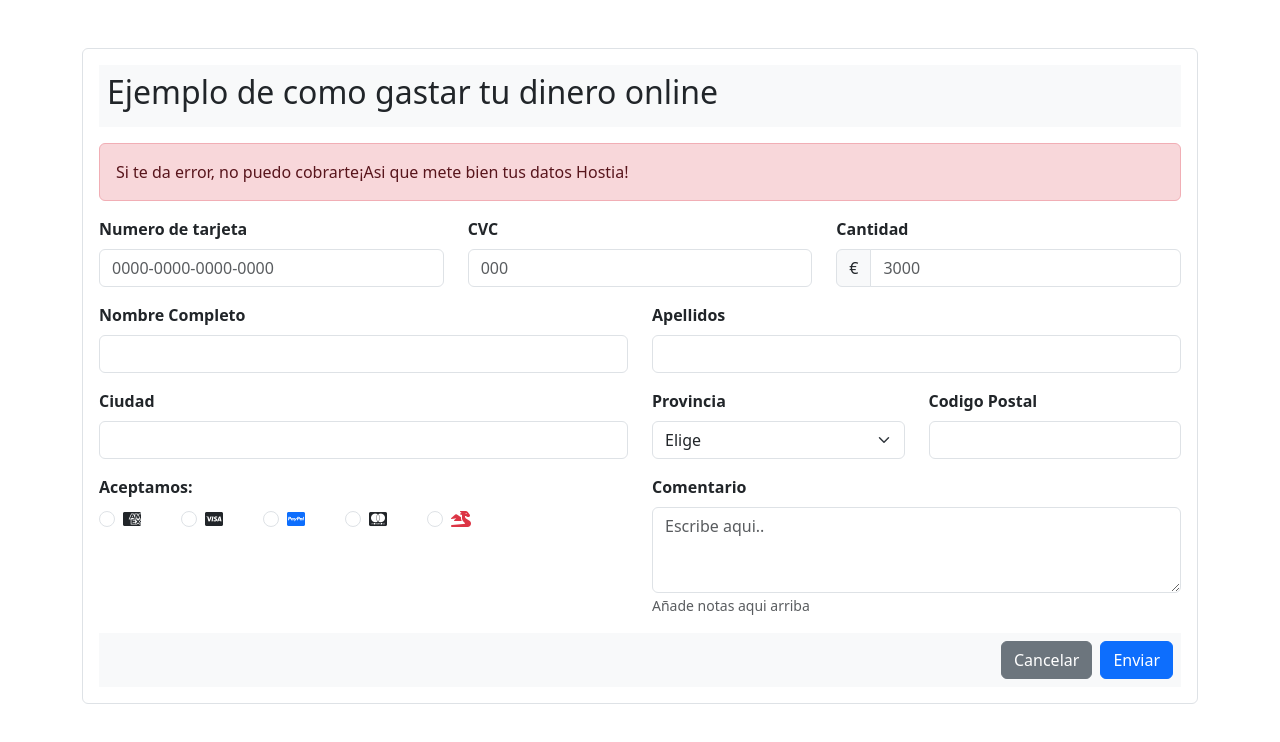
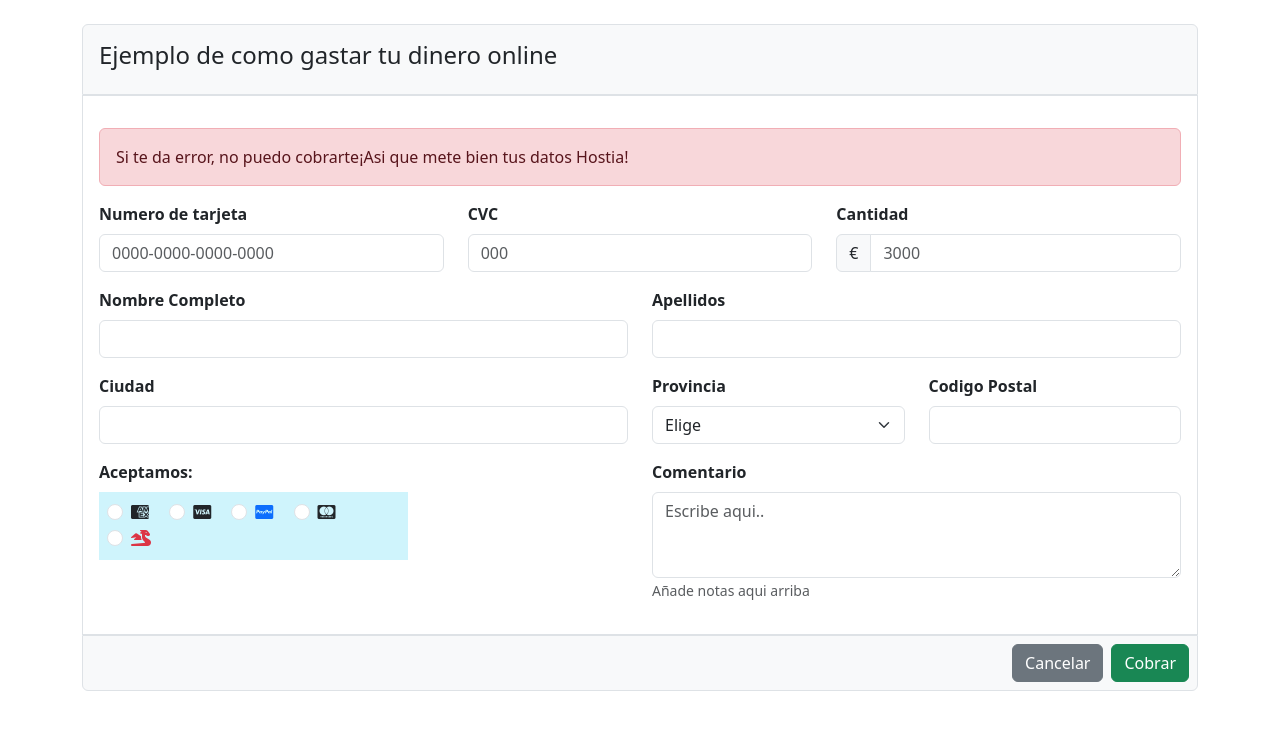
Before and after one commit to AaronCuadrado/formulario-de-cobro, a plain HTML site: page index.html in a window 1280 px wide. Drawn offline with nearby package versions, Linux system fonts and the light colour scheme.

Commit message:
First Commit

```diff
--- a/index.html
+++ b/index.html
@@ -11,11 +11,11 @@
 </head>
 
 <body>
-    <div class="container mt-5">
-        <div class="p-3 border rounded">
-            <div class="custom-header p-2 bg-light">
-            <h2>Ejemplo de como gastar tu dinero online</h2>
-            </div>
+    <div class="container mt-4">
+        <div class="custom-header border rounded-top p-3 bg-light">
+            <h4>Ejemplo de como gastar tu dinero online</h4>
+        </div>
+        <div class="p-3 border">
             <div class="alert alert-danger mt-3" role="alert">
                 Si te da error, no puedo cobrarte¡Asi que mete bien tus datos Hostia!
             </div>
@@ -117,7 +117,7 @@
                 <div class="row mb-3">
                     <div class="col-md-6">
                         <label class="form-label"><strong>Aceptamos:</strong></label>
-                        <div class="d-flex gap-4 align-items-center">
+                        <div class="col-7 p-2 bg-info-subtle">
                             <div class="form-check form-check-inline">
                                 <input class="form-check-input" type="radio" name="paymentMethod" id="paymentMethod1">
                                 <label class="form-check-label" for="paymentMethod1">
@@ -131,7 +131,7 @@
                                 </label>
                             </div>
                             <div class="form-check form-check-inline">
-                                <input class="form-check-input" type="radio" name="paymentMethod" id="paymentMethod3">
+                                <input class="form-check-input " type="radio" name="paymentMethod" id="paymentMethod3">
                                 <label class="form-check-label" for="paymentMethod3">
                                     <i class="fa-brands fa-cc-paypal text-primary"></i>
                                 </label>
@@ -156,12 +156,13 @@
                         <small class="text-muted">Añade notas aqui arriba</small>
                     </div>
                 </div>
-                <div class="custom-footer d-flex justify-content-end gap-2 p-2 bg-light">
-                    <button type="button" class="btn btn-secondary">Cancelar</button>
-                    <button type="submit" class="btn btn-primary">Enviar</button>
-                </div>
-            </form>
         </div>
+        <div class="custom-footer border rounded-bottom d-flex justify-content-end gap-2 p-2 bg-light">
+            <button type="button" class="btn btn-secondary">Cancelar </button>
+            <button type="submit" class="btn btn-success">Cobrar</button>
+        </div>
+        </form>
+
     </div>
     <!-- enlace javascript/bootstrap -->
     <script src="https://cdn.jsdelivr.net/npm/bootstrap@5.3.3/dist/js/bootstrap.bundle.min.js"
```
Also changed, not shown: styles.css (deleted).
